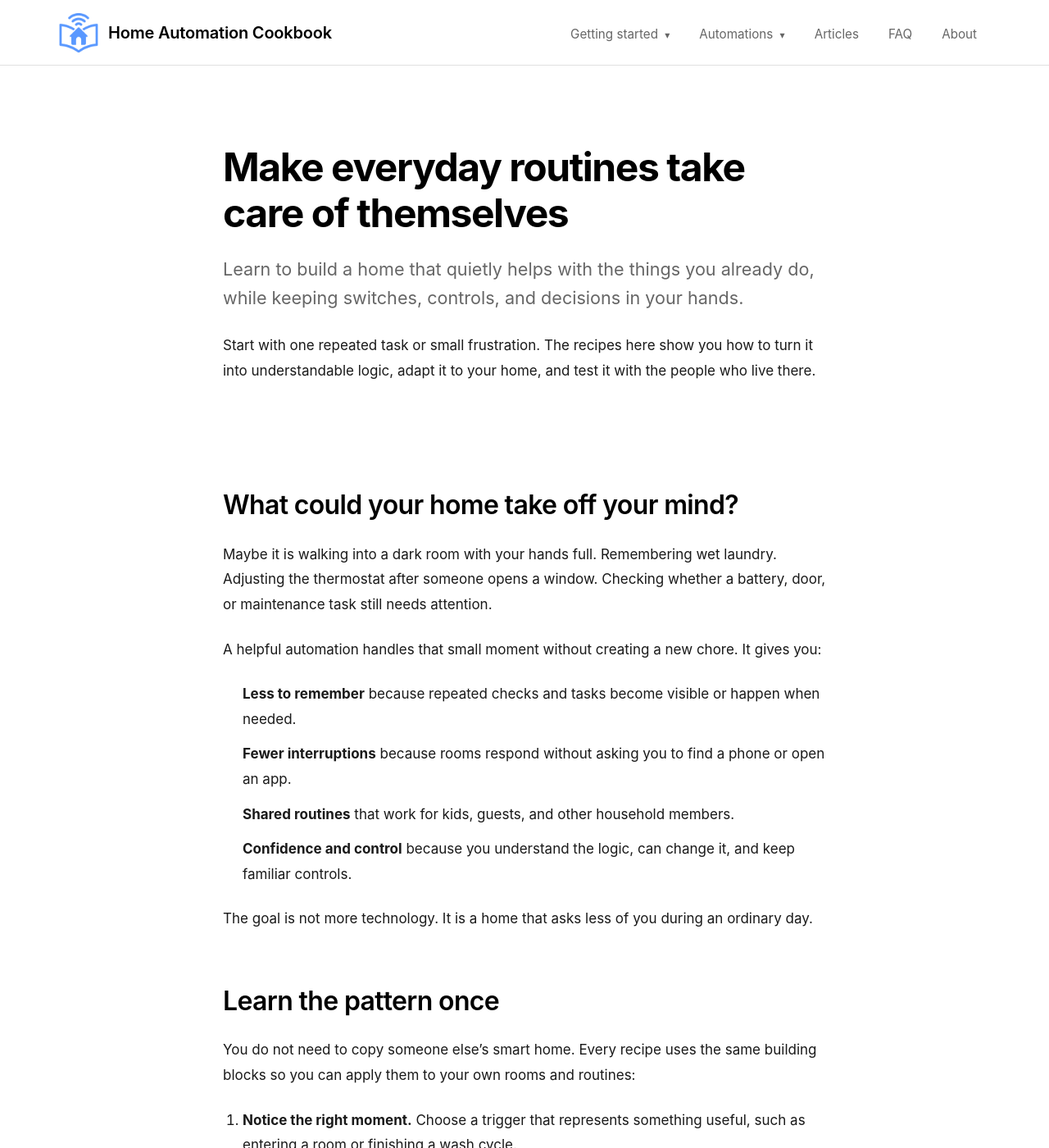
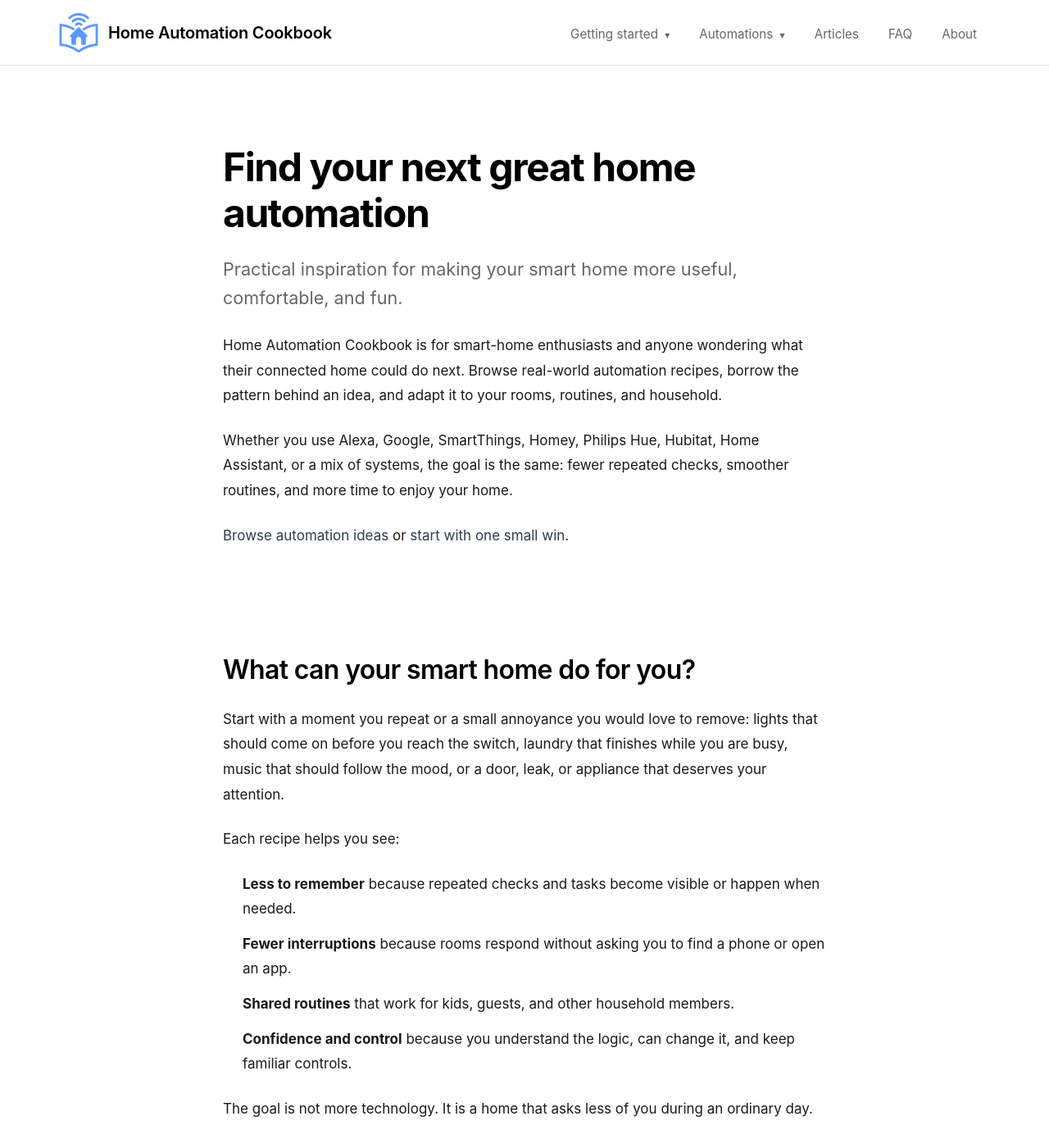
Before and after one commit to madskristensen/HomeAutomationCookbook, a Jekyll site: the page built from docs/index.md, in a window 1280 px wide and 1400 px high. Shown: the whole window at 82% size. Built offline with Jekyll 4.4.1, drawn with Linux system fonts in a browser that asks for light colours; some of the changed text lies outside the part shown.

Commit message:
Refresh homepage and Jekyll runner
Broaden homepage messaging with platform-neutral automation inspiration, practical benefits, and helpful navigation links. Update the site runner to use explicit repository, source, and destination paths.

```diff
--- a/docs/index.md
+++ b/docs/index.md
@@ -1,20 +1,22 @@
 ---
 layout: default
-title: Home Automation Cookbook - practical recipes for a family home
-description: Learn to build home automations that reduce repeated tasks, support everyday routines, and keep familiar controls working.
+title: Home Automation Cookbook - ideas for your next smart-home automation
+description: Find practical home automation ideas for Alexa, Google, SmartThings, Homey, Philips Hue, Hubitat, Home Assistant, and more.
 ---
 
 <div class="hero">
-  <h1>Make everyday routines take care of themselves</h1>
-  <p class="hero-subtitle">Learn to build a home that quietly helps with the things you already do, while keeping switches, controls, and decisions in your hands.</p>
-  <p>Start with one repeated task or small frustration. The recipes here show you how to turn it into understandable logic, adapt it to your home, and test it with the people who live there.</p>
+  <h1>Find your next great home automation</h1>
+  <p class="hero-subtitle">Practical inspiration for making your smart home more useful, comfortable, and fun.</p>
+  <p>Home Automation Cookbook is for smart-home enthusiasts and anyone wondering what their connected home could do next. Browse real-world automation recipes, borrow the pattern behind an idea, and adapt it to your rooms, routines, and household.</p>
+  <p>Whether you use Alexa, Google, SmartThings, Homey, Philips Hue, Hubitat, Home Assistant, or a mix of systems, the goal is the same: fewer repeated checks, smoother routines, and more time to enjoy your home.</p>
+  <p><a href="/automation/index.html">Browse automation ideas</a> or <a href="/getting-started/index.html">start with one small win</a>.</p>
 </div>
 
-## What could your home take off your mind?
+## What can your smart home do for you?
 
-Maybe it is walking into a dark room with your hands full. Remembering wet laundry. Adjusting the thermostat after someone opens a window. Checking whether a battery, door, or maintenance task still needs attention.
+Start with a moment you repeat or a small annoyance you would love to remove: lights that should come on before you reach the switch, laundry that finishes while you are busy, music that should follow the mood, or a door, leak, or appliance that deserves your attention.
 
-A helpful automation handles that small moment without creating a new chore. It gives you:
+Each recipe helps you see:
 
 - **Less to remember** because repeated checks and tasks become visible or happen when needed.
 - **Fewer interruptions** because rooms respond without asking you to find a phone or open an app.
@@ -22,6 +24,10 @@ A helpful automation handles that small moment without creating a new chore. It
 - **Confidence and control** because you understand the logic, can change it, and keep familiar controls.
 
 The goal is not more technology. It is a home that asks less of you during an ordinary day.
+
+## For any smart-home setup
+
+These are platform-neutral ideas, not instructions for one brand. The recipes focus on the useful logic behind an automation - the trigger, conditions, action, timing, and fallback - so you can build the same idea with the tools you already own or compare what a new platform could enable.
 
 ## Learn the pattern once
 
```
Also changed, not shown: 1 other file.
